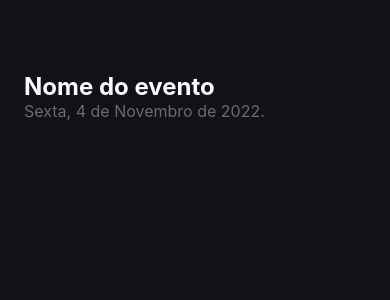
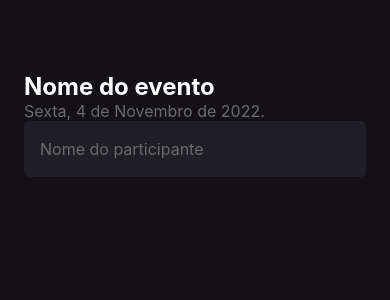
Before and after one commit to adrianomisina/rocket-seat-react-native, a React Native app: screen / in a window 390 px wide. Shown: the top 300 px of the page. Built offline with nearby package versions, Linux system fonts and the light colour scheme.

Commit message:
input de dados

```diff
--- a/App.tsx
+++ b/App.tsx
@@ -1,28 +1,10 @@
-import { View, Text } from 'react-native'
+import Home from "./src/screens/Home";
 
 const App = () => {
   return (
-    <View style={{
-      flex:1,
-      backgroundColor: '#131016',
-      padding: 24
-    }}>
-      <Text style={{
-        color: '#FDFCFE',
-        fontSize: 24,
-        fontWeight: 'bold',
-        marginTop: 48,
-      }}>
-        Nome do evento
-      </Text>
-
-      <Text style={{
-        color: '#6B6B6B',
-        fontSize: 16,
-      }}>
-        Sexta, 4 de Novembro de 2022.
-      </Text>
-    </View>
+    <>
+      <Home />
+    </>
   )
 }
 
--- /dev/null
+++ b/src/screens/Home/index.tsx
@@ -0,0 +1,23 @@
+import { View, Text, TextInput } from 'react-native';
+import { styles } from './styles'
+
+const Home = () => {
+  return (
+    <View style={styles.container}>
+      <Text style={styles.eventName}>
+        Nome do evento
+      </Text>
+
+      <Text style={styles.eventDate}>
+        Sexta, 4 de Novembro de 2022.
+      </Text>
+        <TextInput
+            style={styles.input}
+            placeholder='Nome do participante'
+            placeholderTextColor="#6b6b6b"
+        />
+    </View>
+  )
+}
+
+export default Home;
--- /dev/null
+++ b/src/screens/Home/styles.ts
@@ -0,0 +1,30 @@
+import { StyleSheet } from "react-native";
+
+export const styles = StyleSheet.create({
+  container: {
+    flex:1,
+    backgroundColor: '#131016',
+    padding: 24
+  },
+
+  eventName: {
+    color: '#FFF',
+    fontSize: 24,
+    fontWeight: 'bold',
+    marginTop: 48,
+  },
+
+  eventDate: {
+    color: '#6B6B6B',
+    fontSize: 16,
+    },
+
+    input: {
+        backgroundColor: '#1F1E25',
+        height: 56,
+        borderRadius: 5,
+        color: '#FFF',
+        padding: 16,
+        fontSize: 16,
+   }
+});
```
